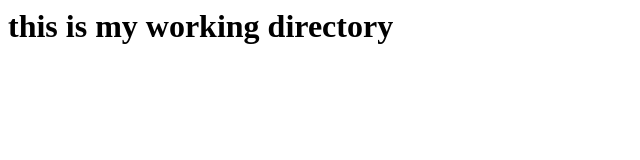
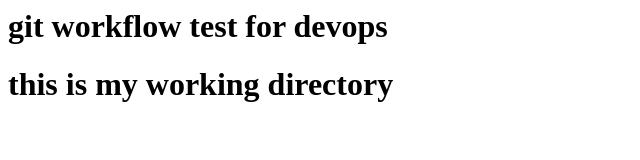
Before and after one commit to inaamChishti/git-workflow, a plain HTML site: page index.html in a window 1280 px wide. Shown: the whole page, without its empty margins (0-640 px from the left). Drawn offline with Linux system fonts and the light colour scheme.

Commit message:
modified code and file added of js

```diff
--- /dev/null
+++ b/app.js
@@ -0,0 +1 @@
+console.log('hi inaam');
--- a/index.html
+++ b/index.html
@@ -4,7 +4,7 @@
 
     </head>
     <body>
-
+    <h1>git workflow test for devops</h1>
     <h1>this is my working directory</h1>
     </body>
 </html>
```
